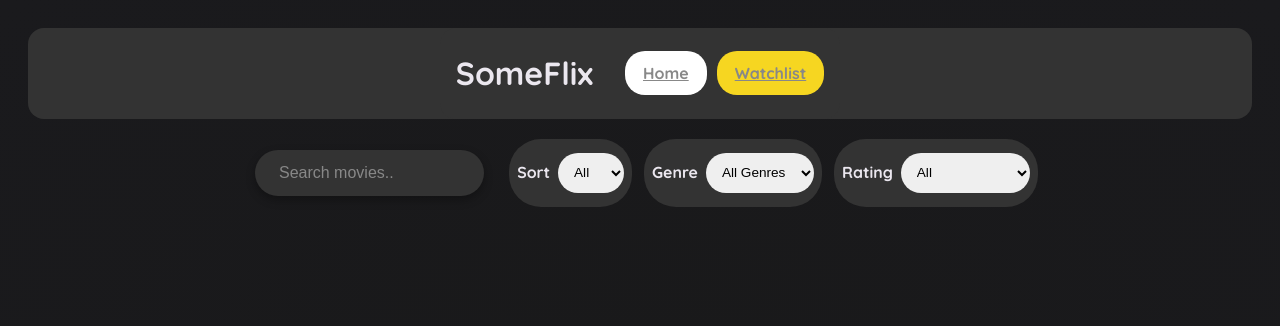
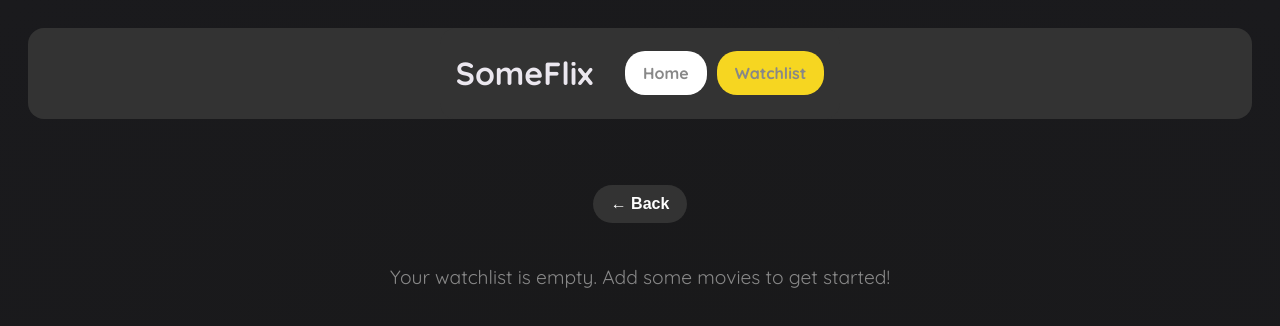
Before and after one commit to SBodescu/Movie-App, a React (Vite) app: page /watchlist in a window 1280 px wide. Shown: the top 326 px of the page. Built offline with nearby package versions, Linux system fonts and the light colour scheme.

Commit message:
feat:error handling moved and back button to home added

```diff
--- a/src/components/MovieCard/MovieCard.jsx
+++ b/src/components/MovieCard/MovieCard.jsx
@@ -3,6 +3,8 @@ import "./MovieCard.css";
 
 export default function MovieCard({ id, title, image, genre, rating, isInWatchlist, onToggleWatchlist }) {
   const btnClass = isInWatchlist ? 'card-btn in-watchlist' : 'card-btn';
+  const addedMessage = 'Added to watchlist';
+  const notAddedMessage = 'Add to watchlist';
   const ratingClassName = getRatingClass(rating);
   return (
     <div className="card">
@@ -21,7 +23,7 @@ export default function MovieCard({ id, title, image, genre, rating, isInWatchli
           className={btnClass}
           onClick={onToggleWatchlist}
         >
-          {isInWatchlist ? 'Added to watchlist' : 'Add to watchlist'}
+          {isInWatchlist ? addedMessage : notAddedMessage}
         </button>
       </div>
     </div>
--- a/src/components/MovieCardList/MovieCardList.css
+++ b/src/components/MovieCardList/MovieCardList.css
@@ -7,3 +7,19 @@
     max-width: 1400px;
     margin: 0 auto;
 }
+
+.no-results-message {
+    text-align: center;
+    color: #888;
+    font-size: 1.2rem;
+    margin-top: 40px;
+}
+
+.card-list-error-container {
+    display: flex;
+    flex-direction: column;
+    justify-content: center;
+    align-items: center;
+    height: 200px;
+    width: 100%;
+}
--- a/src/components/MovieCardList/MovieCardList.jsx
+++ b/src/components/MovieCardList/MovieCardList.jsx
@@ -1,5 +1,5 @@
-import { useSearchParams } from 'react-router-dom';
-import { useState, useEffect } from 'react';
+import { useSearchParams, useNavigate } from 'react-router-dom';
+import { useState, useCallback } from 'react';
 import "./MovieCardList.css";
 import MovieCard from '../MovieCard/MovieCard';
 import SearchBar from '../SearchBar/SearchBar';
@@ -10,6 +10,7 @@ import { getWatchlist, addToWatchlist, removeFromWatchlist } from '../../utils/l
 export default function MovieCardList({ data, view }) {
   const [searchParams, setSearchParams] = useSearchParams();
   const [watchlist, setWatchlist] = useState(getWatchlist());
+  const navigate = useNavigate();
 
   const filters = {
     searchText: searchParams.get("search") || "",
@@ -18,7 +19,10 @@ export default function MovieCardList({ data, view }) {
     sort: searchParams.get("order") || "all"
   };
 
-  const updateFilter = (key, value) => {
+  const watchIds = view === 'watchlist' ? watchlist.map(m => m.id) : null;
+  const filteredMovies = filterAndSortMovies(data, { ...filters, view, watchIds });
+
+  const updateFilter = useCallback((key, value) => {
     const newParams = new URLSearchParams(searchParams);
     if (value === "all" || value === "") {
       newParams.delete(key);
@@ -26,9 +30,9 @@ export default function MovieCardList({ data, view }) {
       newParams.set(key, value);
     }
     setSearchParams(newParams);
-  };
+  }, [searchParams, setSearchParams]);
 
-  const handleToggleWatchlist = (movie) => {
+  const handleToggleWatchlist = useCallback((movie) => {
     const isInList = watchlist.some(m => m.id === movie.id);
     if (isInList) {
       removeFromWatchlist(movie.id);
@@ -37,10 +41,14 @@ export default function MovieCardList({ data, view }) {
       addToWatchlist(movie);
       setWatchlist(prev => [...prev, movie]);
     }
-  };
+  }, [watchlist]);
 
-  const watchIds = view === 'watchlist' ? watchlist.map(m => m.id) : null;
-  const filteredMovies = filterAndSortMovies(data, { ...filters, view, watchIds });
+    if (!data || data.length === 0) {
+        return <div className="card-list-container">Loading movies...</div>;
+    }
+    if (filteredMovies.length === 0) {
+      return errorHandler(filteredMovies, view, filters.searchText, filters.genre, filters.rating, navigate);
+    }
 
   return (
     <>
@@ -73,3 +81,24 @@ export default function MovieCardList({ data, view }) {
     </>
   );
 }
+
+function errorHandler(filteredMovies, view, searchText, genre, rating, navigate) {
+    let errorMessage = "No movies found";
+    if (filteredMovies.length === 0) {
+        if (view === 'watchlist') {
+            errorMessage = "Your watchlist is empty. Add some movies to get started!";
+        } else if (searchText.trim() !== "") {
+            errorMessage = `No movies found matching "${searchText}"`;
+        } else if (genre !== "all" || rating !== "all") {
+            errorMessage = "No movies match your filters. Try adjusting your search criteria.";
+        }
+    }
+
+    return (
+        <div className="card-list-error-container">
+            <button className="back-btn" onClick={() => navigate('/movies')}>← Back</button>
+            <div className="no-results-message">{errorMessage}</div>
+        </div>
+    );
+
+}
--- a/src/index.css
+++ b/src/index.css
@@ -2,6 +2,19 @@
 
 * {
   box-sizing: border-box;
+}
+
+a {
+  text-decoration: none;
+  color: inherit;
+}
+
+a:hover {
+  text-decoration: none;
+}
+
+button {
+  text-decoration: none;
 }
 
 html {
```
